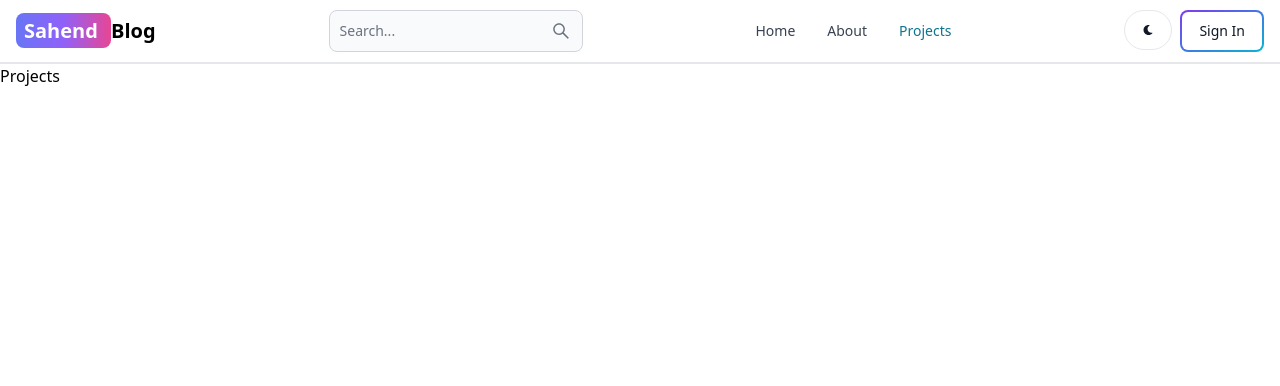
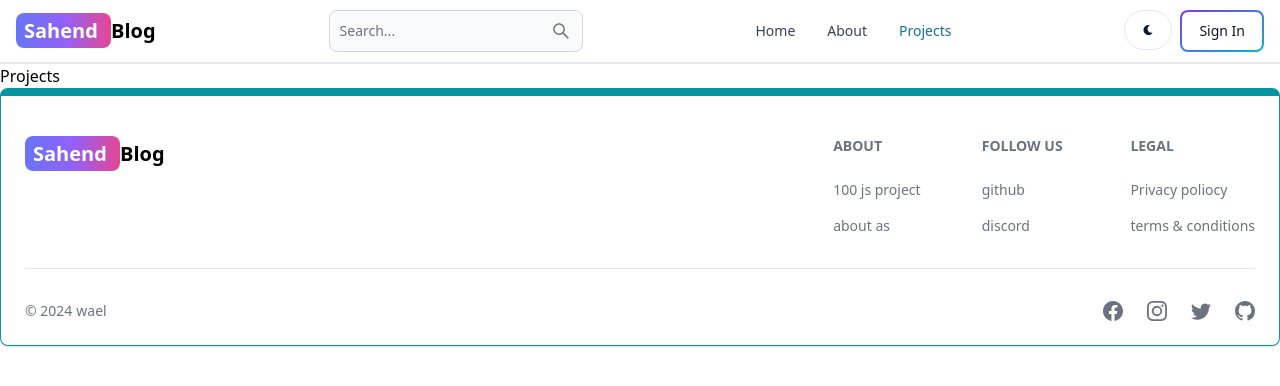
Before and after one commit to Slama54/club-website, a React (Vite) app in the folder frontend/client/: page /projects in a window 1280 px wide. Shown: the top 386 px of the page. Built offline with nearby package versions, Linux system fonts and the light colour scheme.

Commit message:
create and add the footer component

```diff
--- a/frontend/client/src/App.jsx
+++ b/frontend/client/src/App.jsx
@@ -8,11 +8,14 @@
 import SignIn from "./pages/SignIn"
 import Header from "./components/Header"
 
+import FooterCom from "./components/Footer"
+
 
 export default function App() {
   return (
     <BrowserRouter>
     <Header/>
+
       <Routes>
         <Route path="/" element={<Home />}/>
         <Route path="/about" element={<About />}/>
@@ -23,6 +26,7 @@
         <Route path="/projects" element={<Projects />}/>
 
       </Routes>
+      <FooterCom/>
 
     </BrowserRouter>
   )
--- /dev/null
+++ b/frontend/client/src/components/Footer.jsx
@@ -0,0 +1,91 @@
+import { Footer } from "flowbite-react";
+import { Link } from "react-router-dom";
+import {BsFacebook, BsInstagram, BsTwitter,BsGithub} from "react-icons/bs"
+
+
+export default function FooterCom() {
+  return (
+    <Footer container className="border border-t-8 border-teal-500">
+        <div className="w-full max-w-7xl mx-auto">
+            <div className="grid w-full justify-between sm:flex md:grid-cols-1">
+                <div className="mt-5">
+                            <Link to="/" className="self-center whitespace-nowrap text-lg sm:text-xl font-semibold dark:text-white">
+                        <span className="px-2 py-1 bg-gradient-to-r from-indigo-500 via-purple-500 to-pink-500 rounded-lg text-white">Sahend </span>
+                        Blog
+                    </Link>
+                </div>
+                <div className="grid grid-cols-2 gap-8 mt-4 sm:grid-cols-3 sm:gap-6">
+                    <div>
+
+                        <Footer.Title title="About"/>
+                        <Footer.LinkGroup col>
+                            <Footer.Link
+                            href="https://www.test.com"
+                            target="_blank"
+                            rel="noopener noreferrer">
+                                100 js project
+                            </Footer.Link>
+                            <Footer.Link
+                            href="/about"
+                            target="_blank"
+                            rel="noopener noreferrer">
+                                about as
+                            </Footer.Link>
+                        </Footer.LinkGroup>
+                    </div>
+
+                            <div>
+
+                        <Footer.Title title="Follow us"/>
+                        <Footer.LinkGroup col>
+                            <Footer.Link
+                            href="https://www.github.com"
+                            target="_blank"
+                            rel="noopener noreferrer">
+                                github
+                            </Footer.Link>
+                            <Footer.Link
+                            href="https://www.discord.com"
+                            target="_blank"
+                            rel="noopener noreferrer">
+                                discord
+                            </Footer.Link>
+                        </Footer.LinkGroup>
+                    </div>
+                        <div>
+
+                            <Footer.Title title="Legal"/>
+                            <Footer.LinkGroup col>
+                                <Footer.Link
+                                href="#"
+                                target="_blank"
+                                rel="noopener noreferrer">
+                                    Privacy poliocy
+                                </Footer.Link>
+                                <Footer.Link
+                                href="#"
+                                target="_blank"
+                                rel="noopener noreferrer">
+                                    terms & conditions
+                                </Footer.Link>
+                            </Footer.LinkGroup>
+                        </div>
+                </div>
+            </div>
+            <Footer.Divider/>
+            <div className="w-full sm:flex sm:items-center sm:justify-between">
+                <Footer.Copyright href="#" by="wael" year={new Date().getFullYear()}/>
+
+            <div className="flex gap-6 sm:mt-0 mt-4 sm:justify-center">
+                <Footer.Icon href="#" icon={BsFacebook} />
+                <Footer.Icon href="#" icon={BsInstagram} />
+                <Footer.Icon href="#" icon={BsTwitter} />
+                <Footer.Icon href="#" icon={BsGithub} />
+
+            </div>
+            </div>
+        </div>
+
+    </Footer>
+  )
+}
```
